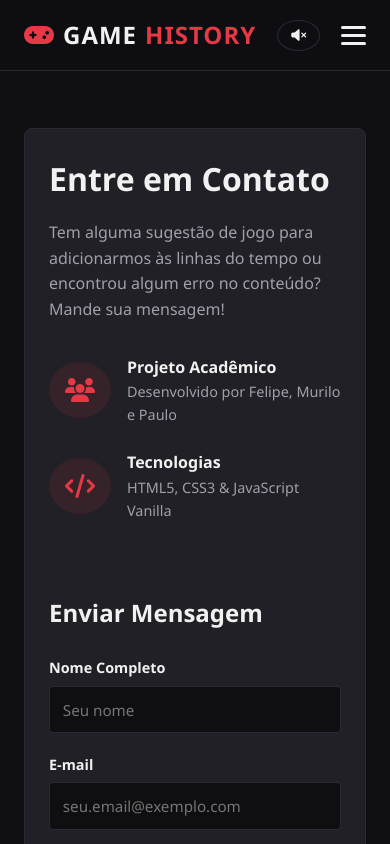
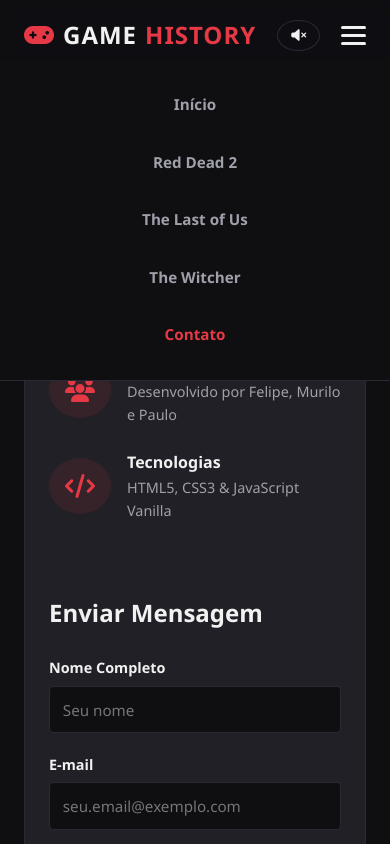
Before and after one commit to Paulo-Thomaz-Filho/GameHistory, a plain HTML site: page contato.html in a window 390 px wide. Both pictures are taken after a click on the element 353 px from the left and 35 px from the top of the page. Shown: the top 844 px of the page. Drawn offline with Linux system fonts and the light colour scheme.

Commit message:
Corrigindo erro de responsividade - menu

```diff
--- a/contato.html
+++ b/contato.html
@@ -112,6 +112,8 @@
         </div>
     </footer>
 
+    <!-- Script JavaScript -->
+    <script src="js/main.js"></script>
     <script src="js/contatos.js"></script>
     <script src="js/audio.js"></script>
 </body>
--- /dev/null
+++ b/js/main.js
@@ -0,0 +1,19 @@
+document.addEventListener("DOMContentLoaded", () => {
+    const hamburger = document.querySelector(".hamburger");
+    const navMenu = document.querySelector(".nav-menu");
+
+    if (hamburger && navMenu) {
+        hamburger.addEventListener("click", () => {
+            hamburger.classList.toggle("active");
+            navMenu.classList.toggle("active");
+        });
+
+        // Fecha o menu ao clicar em qualquer link da navegação
+        document.querySelectorAll(".nav-menu a").forEach(link => {
+            link.addEventListener("click", () => {
+                hamburger.classList.remove("active");
+                navMenu.classList.remove("active");
+            });
+        });
+    }
+});
```
Also changed, not shown: index.html (+1 -0 lines), rdr2.html (+2 -0 lines), tlou.html (+2 -0 lines), witcher.html (+2 -0 lines), 1 other file.
